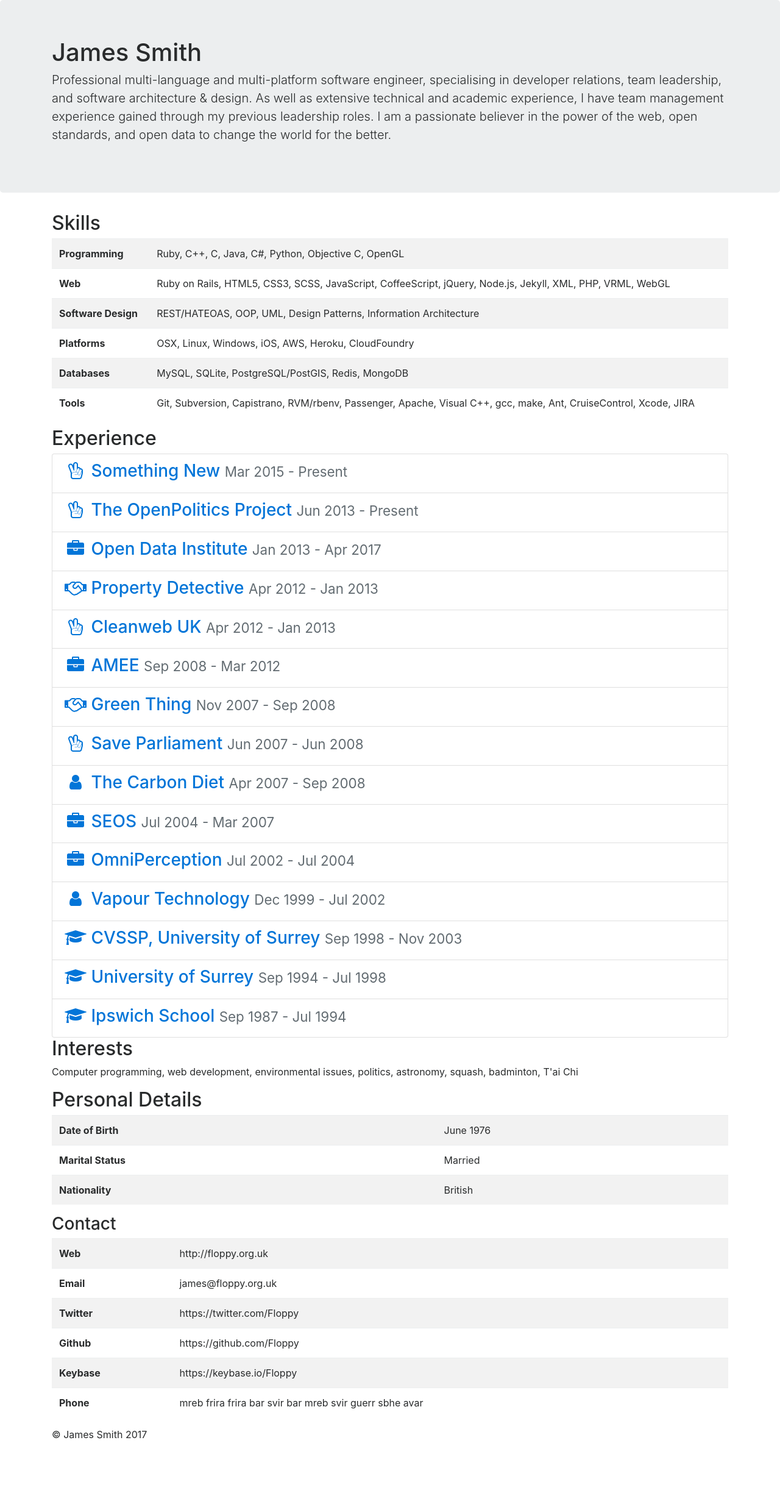
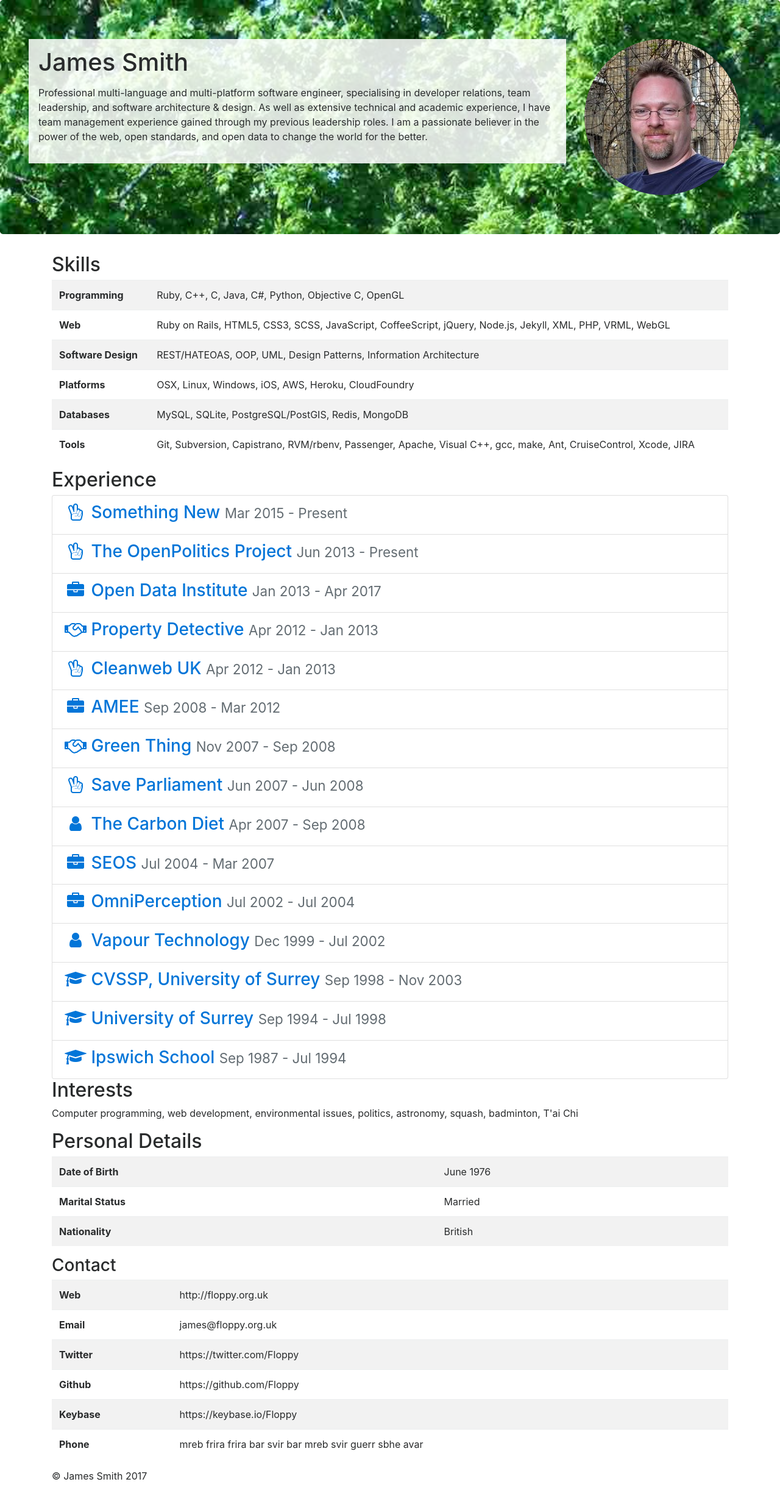
Before and after one commit to Floppy/cv, a Jekyll site: the page built from index.md, in a window 1280 px wide. Shown: the whole page at 61% size. Built offline with Jekyll 4.4.1, drawn with Linux system fonts in a browser that asks for light colours; nearby versions of some CDN libraries; before the commit the page ends 2381 px from its top, so only the background shows below that.

Commit message:
Update header and add images

```diff
--- a/_layouts/default.html
+++ b/_layouts/default.html
@@ -16,10 +16,21 @@
 
   <body>
 
-    <div class="jumbotron">
-      <div class="container">
-        <h1>{{page.title}}</h1>
-        {{content}}
+    <div class="jumbotron" style="background: rgb(60,126,68) url('assets/background.jpg'); background-size: cover">
+      <div class="container-fluid">
+        <div class='row'>
+          <div class='col-sm-9'>
+            <div style='background: rgba(255,255,255,0.85); padding: 1em;'>
+              <h1>{{page.title}}</h1>
+              <p>
+                {{content}}
+              </p>
+            </div>
+          </div>
+          <div class='col-sm-3'>
+            <img src='assets/headshot.jpg' class="rounded-circle">
+          </div>
+        </div>
       </div>
     </div>
 
--- a/index.md
+++ b/index.md
@@ -2,5 +2,4 @@
 layout: default
 title: James Smith
 ---
-{:.lead}
 Professional multi-language and multi-platform software engineer, specialising in developer relations, team leadership, and software architecture & design. As well as extensive technical and academic experience, I have team management experience gained through my previous leadership roles. I am a passionate believer in the power of the web, open standards, and open data to change the world for the better.
```
Also changed, not shown: assets/background.jpg (added), assets/headshot.jpg (added).
